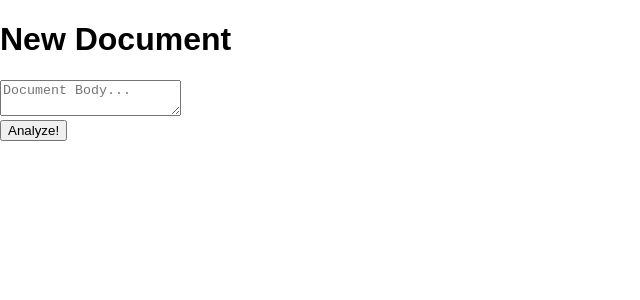
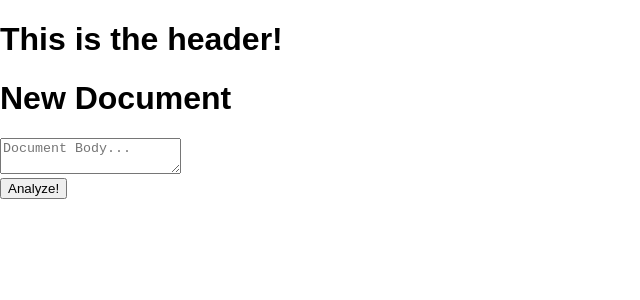
Before and after one commit to BrandonKlotz/senti, a React (Create React App) app in the folder client/: page / in a window 1280 px wide. Shown: the top 300 px of the page, without its empty margins (0-640 px from the left). Built offline with nearby package versions, Linux system fonts and the light colour scheme.

Commit message:
Added Header Component, to be populated later

```diff
--- a/client/src/components/App.js
+++ b/client/src/components/App.js
@@ -1,6 +1,6 @@
 import React, { Component } from 'react';
 
-//import Header from './Header.js';
+import Header from './Header.js';
 import TextAnalyzer from './TextAnalyzer.js';
 
 class App extends Component {
@@ -8,9 +8,11 @@ class App extends Component {
   render() {
 
     return(
-      //<Header />
-      <TextAnalyzer />
-    )
+      <div>
+        <Header />
+        <TextAnalyzer />
+      </div>
+    );
   }
 }
 
--- a/client/src/components/DocumentResults.js
+++ b/client/src/components/DocumentResults.js
@@ -6,7 +6,6 @@ class DocumentResults extends Component {
     return (
       <div className="DocumentResults">
         <p> Here is a test listing of a detected document theme: </p>
-        //<p> {this.props.analysisResults.document_tone.tones[0].tone_name} </p>
       </div>
     );
   }
--- /dev/null
+++ b/client/src/components/Header.js
@@ -0,0 +1,15 @@
+import React, { Component } from 'react';
+
+class Header extends Component {
+
+  render() {
+
+    return(
+   		<div className="HeaderBar">
+   			<h1>This is the header!</h1>
+   		</div>
+    );
+  }
+}
+
+export default Header;
--- a/client/src/components/TextAnalyzer.js
+++ b/client/src/components/TextAnalyzer.js
@@ -11,7 +11,7 @@ class TextAnalyzer extends Component {
 
   render() {
 
-    if (this.props.isLoading != true && isEmpty(this.props.analysisResults) ) {
+    if (this.props.isLoading != true && isEmpty(this.props.displayResults) ) {
       return (
         <div className="App">
           <Form />
@@ -27,7 +27,7 @@ class TextAnalyzer extends Component {
       return (
         <div className="App">
           <DocumentResults />
-          //Sentence analysis component will go here.
+
         </div>
       );
     }
@@ -37,7 +37,7 @@ class TextAnalyzer extends Component {
 const mapStateToProps = (state) => {
   return {
     isLoading: state.isLoading,
-    analysisResults: state.analysisResults
+    displayResults: state.displayResults
   }
 }
 
--- a/client/src/reducers/index.js
+++ b/client/src/reducers/index.js
@@ -1,5 +1,5 @@
 const INITIAL_STATE = {
-	analysisResults: {},
+	displayResults: {},
 	isLoading: false
 };
 
```
